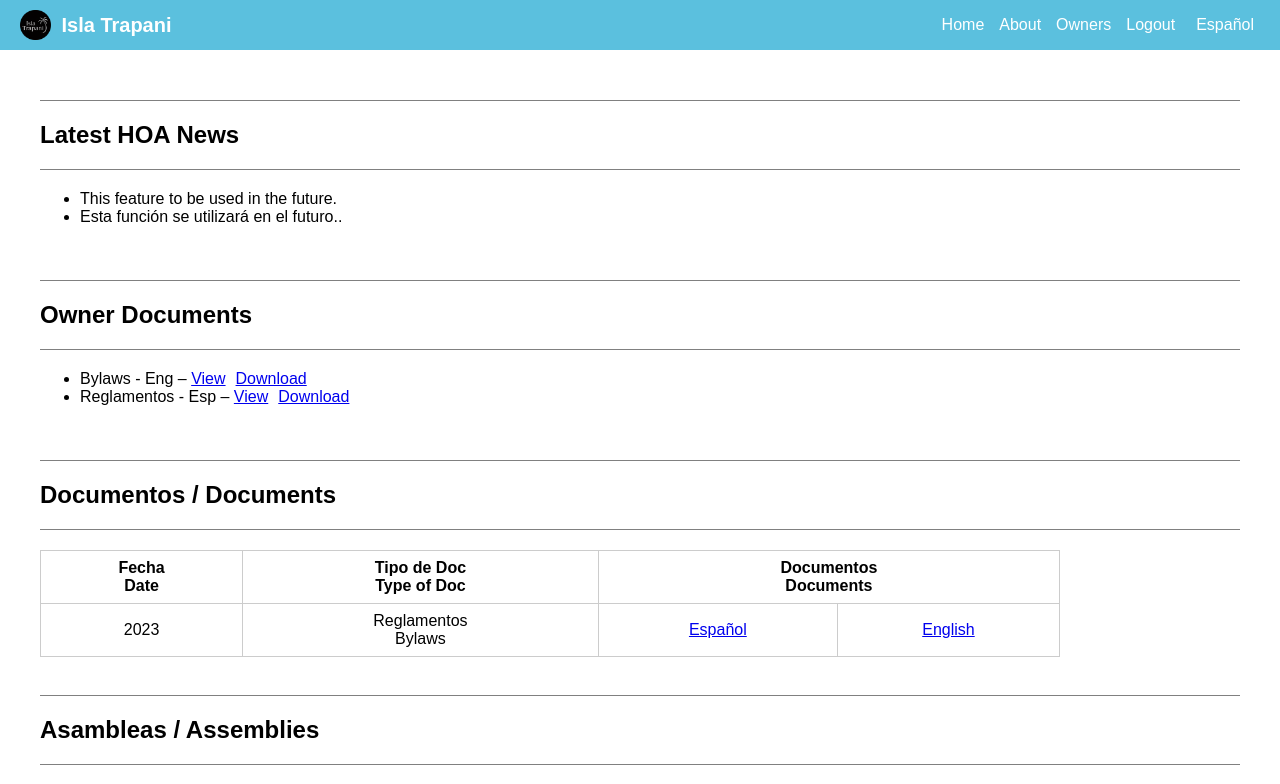
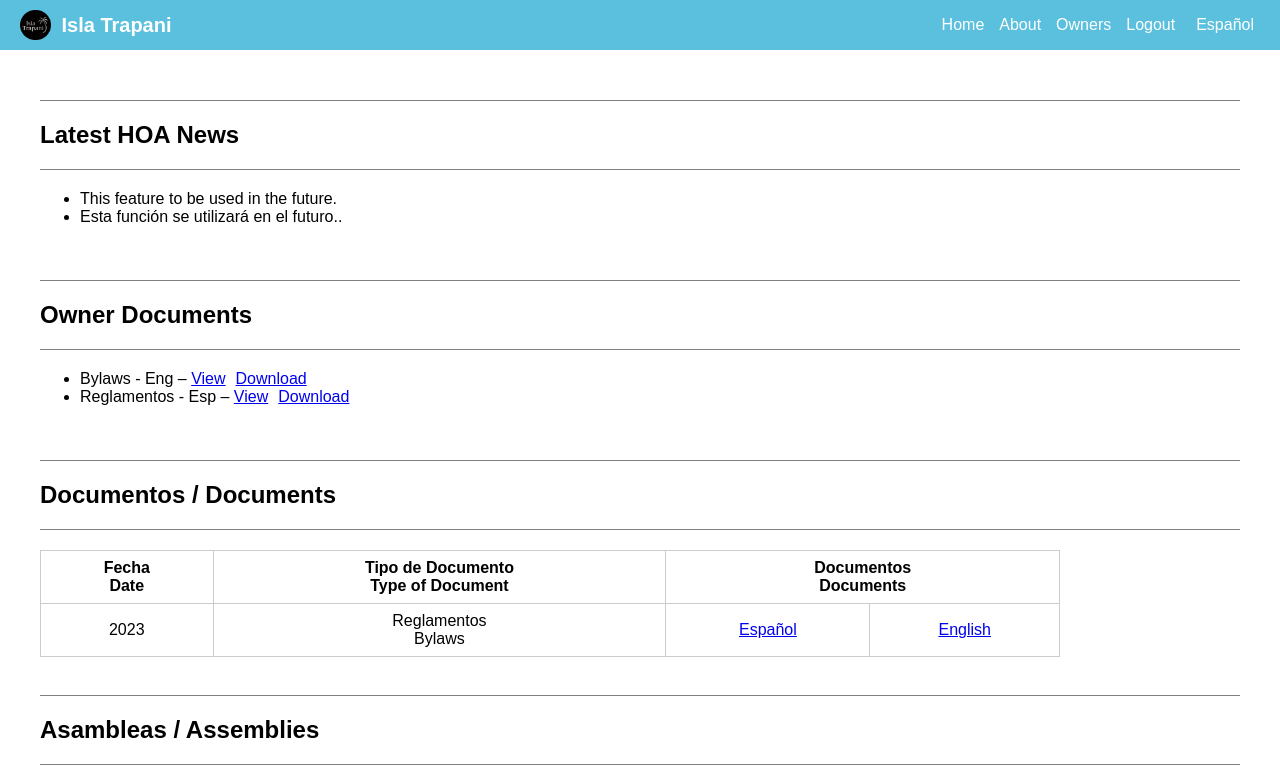
Before and after one commit to grdino/isla-trapani, a Next.js app: page /owners in a window 1280 px wide. Shown: the top 784 px of the page. Built offline with nearby package versions, Linux system fonts and the light colour scheme; sample sign-in values are in the browser's storage.

Commit message:
Update owners.js

```diff
--- a/pages/owners.js
+++ b/pages/owners.js
@@ -63,14 +63,14 @@ export default function Owners() {
            <thead>
              <tr>
                <th rowSpan="2">Fecha<br />Date</th>
-               <th rowSpan="2">Tipo de Doc<br />Type of Doc</th>
+               <th rowSpan="2">Tipo de Documento<br />Type of Document</th>
                <th colSpan="2">Documentos<br />Documents</th>
              </tr>
            </thead>
            <tbody>
              <tr>
                <td data-label="Fecha&#10;Date">2023</td>
-               <td data-label="Typo de Doc&#10;/Doc Type">
+               <td data-label="Typo de Doc&#10;/ Doc Type">
                 Reglamentos<br />Bylaws
                </td>
                <td data-label="Documentos">
```
